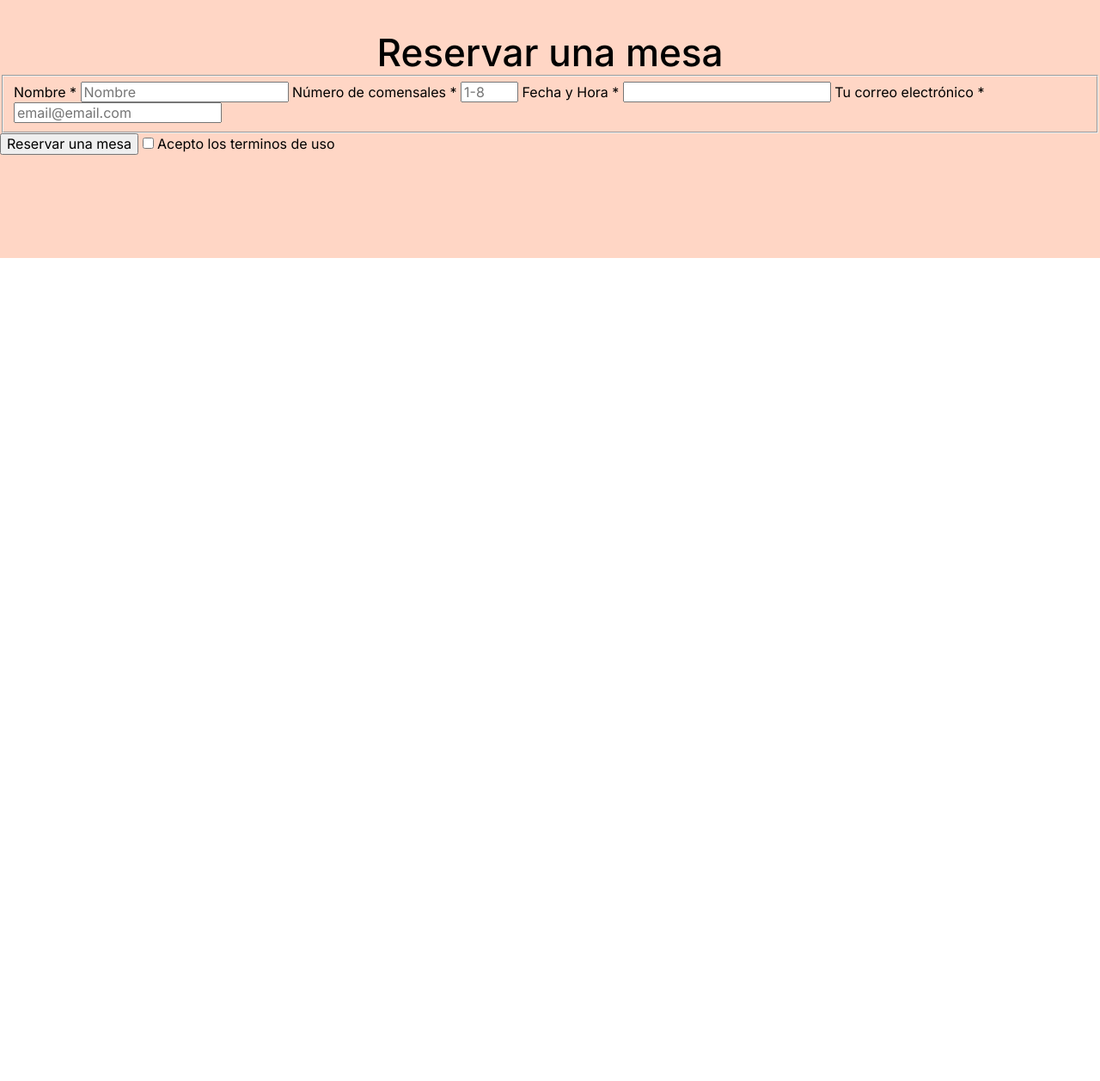
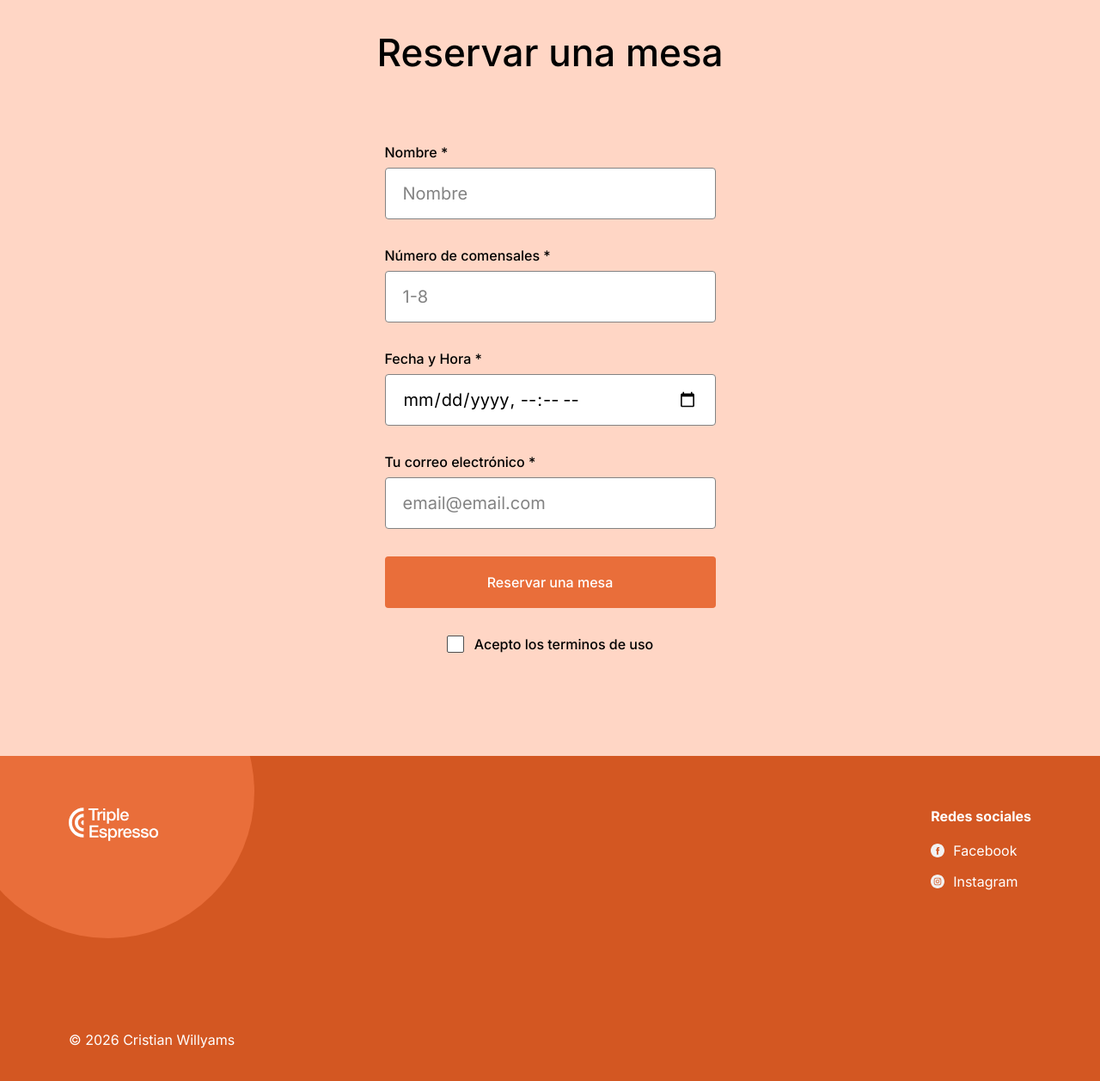
Before and after one commit to uretatolentinoc/web_project_coffeeshop_es, a plain HTML site: page index.html in a window 1280 px wide. Shown: the part 865-2122 px from the top of the page at 86% size. Before the commit the page ends 1165 px from the top, so only its background shows below. Drawn offline with Linux system fonts and the light colour scheme.

Commit message:
commit continue tree

```diff
--- a/index.html
+++ b/index.html
@@ -23,8 +23,8 @@
           alt="imagen-logo"
         />
         <ul class="nav-links">
-          <li><a class="nav-link" href="#reserve">Reservar una mesa</a></li>
-          <li><a class="nav-link" href="#contact">Contactos</a></li>
+          <li><a class="nav-link" href="#reservation">Reservar una mesa</a></li>
+          <li><a class="nav-link" href="#contacts">Contactos</a></li>
         </ul>
       </nav>
       <div class="header-main">
@@ -47,7 +47,7 @@
           <p class="info-text">Lunes a Viernes (de 10:00h a 19:00h)</p>
           <p class="info-text">Sábados y Domingos (de 11:00 a 18:00h)</p>
         </div>
-        <p class="info-text">Avenida del Exito 200, Ciudad Triple Peaks</p>
+        <p class="info-text">Avenida del Éxito 200, Ciudad Triple Peaks</p>
       </div>
     </header>
 
@@ -76,11 +76,11 @@
               placeholder="1-8"
               required
             />
-            <label class="form_label" for="detetime">Fecha y Hora *</label>
+            <label class="form_label" for="datetime">Fecha y Hora *</label>
             <input
               class="form_input"
-              type="detetime-local"
-              id="detetime"
+              type="datetime-local"
+              id="datetime"
               required
             />
             <label class="form_label" for="email"
@@ -94,7 +94,7 @@
               required
             />
           </fieldset>
-          <button class="form_bottom" type="submit">Reservar una mesa</button>
+          <button class="form_button" type="submit">Reservar una mesa</button>
           <label class="form_label form_label_type_checkbox">
             <input type="checkbox" class="form_checkbox" required />
             <span>Acepto los terminos de uso</span>
@@ -102,6 +102,52 @@
         </form>
       </section>
     </main>
-    <footer class="footer"></footer>
+    <footer class="footer" id="contacts">
+      <div class="footer__circle"></div>
+      <div class="footer__top">
+        <img
+          class="footer__logo"
+          src="./imagees/logo_coffeeshop_light.svg"
+          alt="Logo de Triple Espresso"
+        />
+        <div class="footer__social">
+          <h2 class="footer__social-heading">Redes sociales</h2>
+          <ul class="footer__list">
+            <li class="footer__list-item">
+              <a
+                class="footer__social-link"
+                href="https://www.facebook.com/"
+                target="_blank"
+                rel="noopener noreferrer"
+              >
+                <img
+                  class="footer__social-icon"
+                  src="./imagees/facebook_white.svg"
+                  alt="Icono de Facebook"
+                />
+                Facebook
+              </a>
+            </li>
+
+            <li class="footer__list-item">
+              <a
+                class="footer__social-link"
+                href="https://www.instagram.com/"
+                target="_blank"
+                rel="noopener noreferrer"
+              >
+                <img
+                  class="footer__social-icon"
+                  src="./imagees/instagram_white.svg"
+                  alt="Icono de Instagram"
+                />
+                Instagram
+              </a>
+            </li>
+          </ul>
+        </div>
+      </div>
+      <p class="footer__copyright">© 2026 Cristian Willyams</p>
+    </footer>
   </body>
 </html>
--- a/styles/style.css
+++ b/styles/style.css
@@ -101,21 +101,21 @@ body {
   line-height: 52px;
   font-weight: 500;
 }
-.reservation__form {
+.reservation_form {
   max-width: 385px;
   margin: 80px auto 0;
 }
-.form__fieldset {
+.form_fieldset {
   margin: 0;
   padding: 0;
   border: 0;
 }
-.form__label {
+.form_label {
   display: block;
   margin: 0 0 8px;
   font-weight: 500;
 }
-.form__input {
+.form_input {
   width: 100%;
   height: 60px;
   box-sizing: border-box;
@@ -129,12 +129,12 @@ body {
   font-size: 20px;
   line-height: 30px;
 }
-.form__input::placeholder {
+.form_input::placeholder {
   color: #838383;
   opacity: 1;
 }
 .form_button {
-  width: 60px;
+  width: 100%;
   height: 60px;
   margin: 0 0 32px;
   padding: 0;
@@ -152,14 +152,14 @@ body {
 .form_button:hover {
   opacity: 0.7;
 }
-.form__label_type_checkbox {
+.form_label_type_checkbox {
   display: flex;
   justify-content: center;
   align-items: center;
   gap: 12px;
   margin: 0;
 }
-.form__checkbox {
+.form_checkbox {
   width: 20px;
   height: 20px;
   flex-shrink: 0;
@@ -171,9 +171,89 @@ body {
   background-color: #ffffff;
   cursor: pointer;
 }
-.form__checkbox:checked {
+.form_checkbox:checked {
   background-color: #2a2a2a;
-  background-image: url("./check.svg");
+  background-image: url("../imagees/check.svg");
   background-repeat: no-repeat;
   background-position: center;
 }
+.footer {
+  height: 400px;
+  box-sizing: border-box;
+  padding: 60px 80px;
+  position: relative;
+  overflow: hidden;
+  display: flex;
+  flex-direction: column;
+  justify-content: space-between;
+  background-color: #d35722;
+  color: #ffffff;
+}
+.footer__circle {
+  width: 340px;
+  height: 340px;
+  position: absolute;
+  top: -128px;
+  left: -44px;
+  border-radius: 50%;
+  background-color: #e96e3a;
+  z-index: 0;
+}
+.footer__top {
+  display: flex;
+  justify-content: space-between;
+  align-items: flex-start;
+  position: relative;
+  z-index: 1;
+}
+.footer__logo {
+  width: 105px;
+  height: 39px;
+}
+.footer__social-heading {
+  margin: 0 0 20px;
+  font-size: 16px;
+  line-height: 20px;
+  font-weight: 700;
+}
+
+.footer__list {
+  margin: 0;
+  padding: 0;
+  list-style: none;
+}
+
+.footer__list-item {
+  margin: 0 0 16px;
+}
+
+.footer__list-item:last-child {
+  margin-bottom: 0;
+}
+
+.footer__social-link {
+  display: flex;
+  align-items: center;
+  gap: 10px;
+  color: #ffffff;
+  text-decoration: none;
+  font-size: 16px;
+  line-height: 20px;
+  transition: color 0.3s;
+}
+
+.footer__social-link:hover {
+  color: #ffd6c5;
+}
+
+.footer__social-icon {
+  width: 16px;
+  height: 16px;
+}
+.footer__copyright {
+  margin: 0;
+  position: relative;
+  font-size: 16px;
+  line-height: 20px;
+  z-index: 1;
+}
```
Also changed, not shown: imagees/check.svg (renamed from check.svg), imagees/facebook_white.svg (renamed from facebook_white.svg), imagees/instagram_white.svg (renamed from instagram_white.svg), imagees/logo_coffeeshop_light.svg (renamed from logo_coffeeshop_light.svg).
